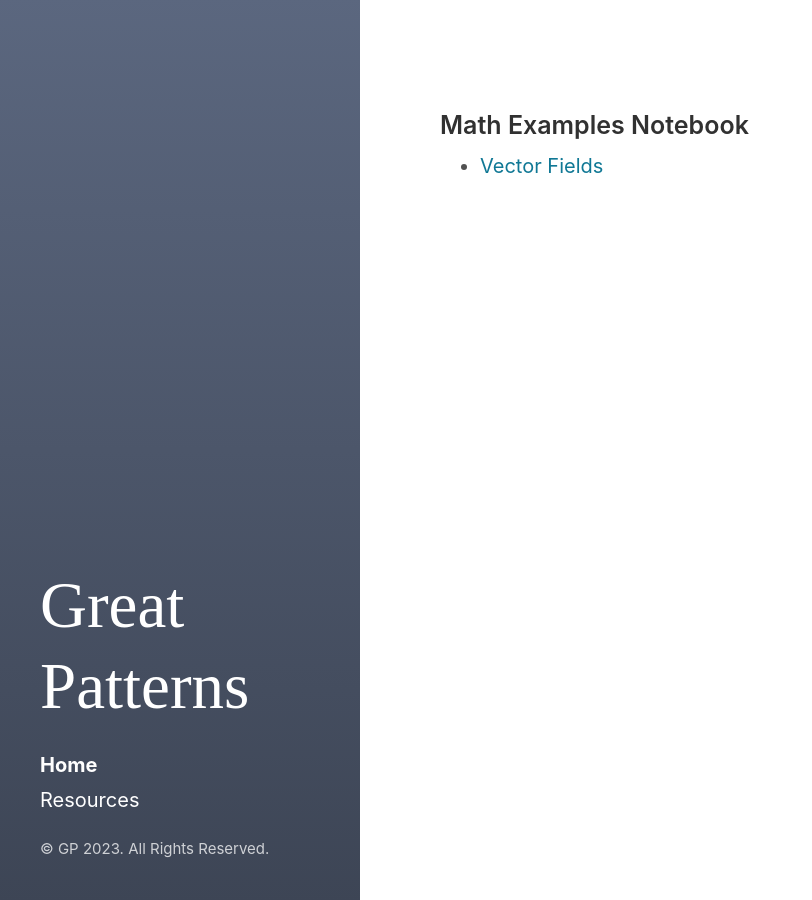
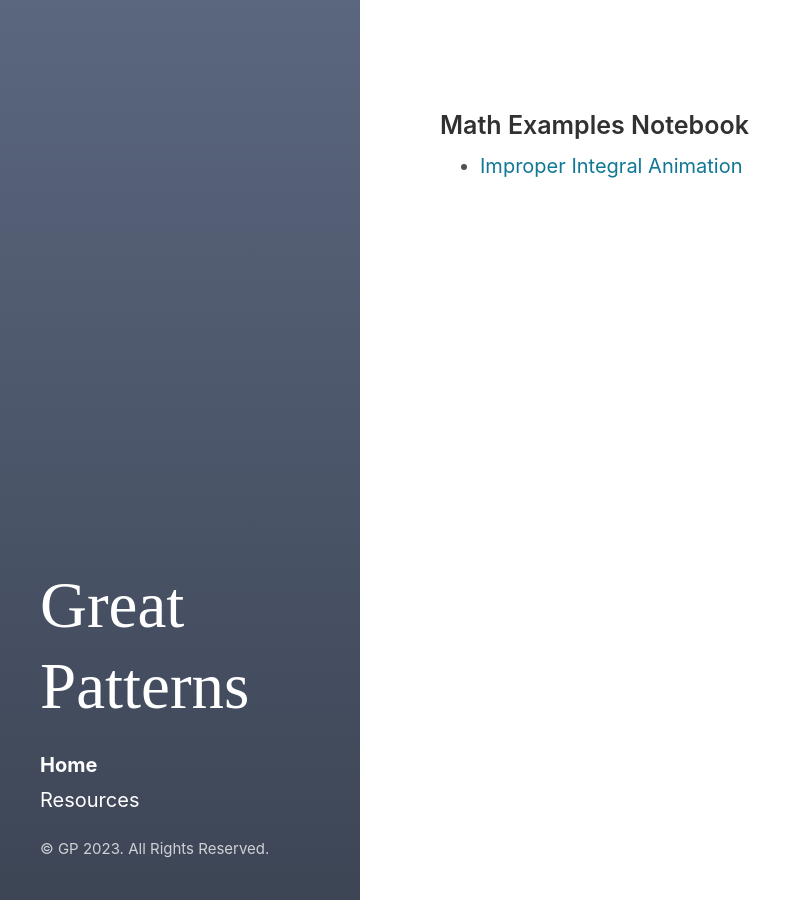
Before and after one commit to greatpatterns/greatpatterns.github.io, a Jekyll site: the page built from index.md, in a window 1280 px wide. Shown: the whole page, without its empty margins (0-812 px from the left). Built offline with Jekyll 4.4.1, drawn with Linux system fonts in a browser that asks for light colours.

Commit message:
Update index.md

```diff
--- a/index.md
+++ b/index.md
@@ -4,4 +4,4 @@ title: Home
 ---
 
 ### Math Examples Notebook
-- [Vector Fields](category/math-examples-notebook/vector-fields)
+- [Improper Integral Animation](https://www.desmos.com/calculator/4n4rou79mb)
```
